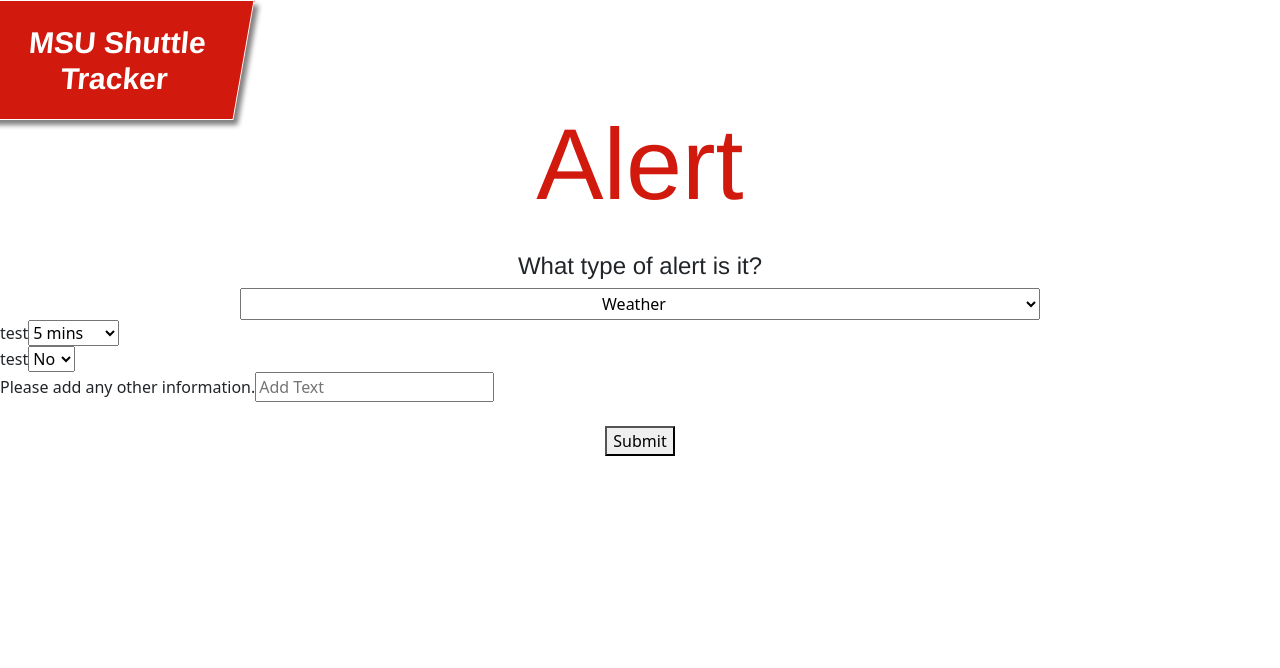
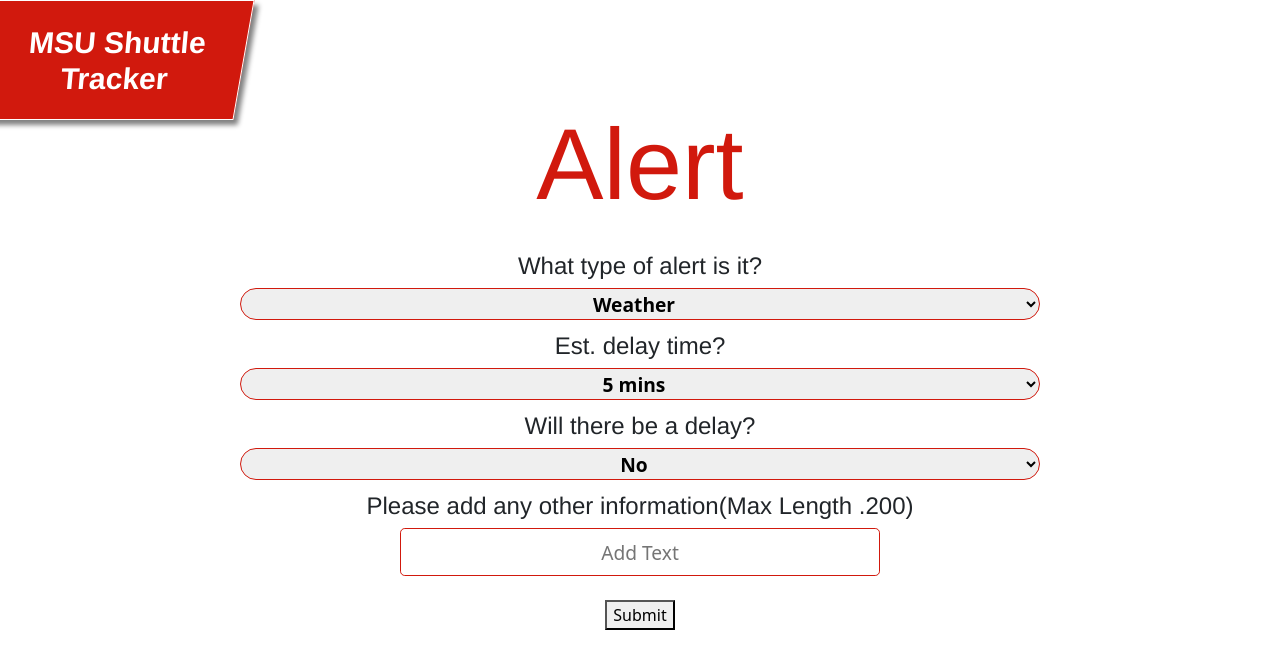
Before and after one commit to KauMah/ShuttleTracker, a React (Vite) app in the folder client/: page /create in a window 1280 px wide. Shown: the top 668 px of the page. Built offline with nearby package versions, Linux system fonts and the light colour scheme.

Commit message:
styling 90% done

```diff
--- a/client/src/components/createAlert/alertForm.tsx
+++ b/client/src/components/createAlert/alertForm.tsx
@@ -1,3 +1,4 @@
+import { $msured, $salmon } from '../../assets/colors';
 import { Field, Form, Formik } from 'formik';
 
 import { css } from '@emotion/react';
@@ -19,14 +20,29 @@ const styles = {
   text: css({
     fontSize: '1.5rem',
     fontFamily: 'Helvetica',
+    fontWeight: 500,
     position: 'absolute',
     marginTop: '-2.5rem',
   }),
   dropDown: css({
     height: '2rem',
     width: '50rem',
+    fontWeight: 700,
+    fontSize: '1.2rem',
+    borderRadius: '100px',
+    border: '1px solid #D1190D',
     display: 'flex',
     alignContent: 'center',
+    textAlignLast: 'center',
+  }),
+  textBox: css({
+    height: '3rem',
+    width: '30rem',
+    fontSize: '1.2rem',
+    padding: '0.5rem',
+    borderRadius: '0.3rem',
+    border: '1px solid #D1190D',
+    // alignContent: 'center',
     textAlignLast: 'center',
   }),
 };
@@ -43,7 +59,7 @@ const AlertForm = () => {
       <Formik initialValues={Values} onSubmit={handleSubmit}>
         {({ isSubmitting }) => (
           <Form>
-            <div style={{ position: 'relative' }} className="d-flex justify-content-center form-group">
+            <div style={{ position: 'relative' }} className="d-flex justify-content-center">
               <label htmlFor="alertType" css={styles.text}>
                 What type of alert is it?
               </label>
@@ -53,25 +69,38 @@ const AlertForm = () => {
                 <option value="Other">Other</option>
               </Field>
             </div>
-            <div>
-              <label htmlFor="delay">test</label>
-              <Field component="select" name="delay" id="delay">
+            <div style={{ position: 'relative', marginTop: '3rem' }} className="d-flex justify-content-center">
+              <label htmlFor="alertType" css={styles.text}>
+                Est. delay time?
+              </label>
+              <Field component="select" name="delay" id="delay" css={styles.dropDown}>
                 <option value="5">5 mins</option>
                 <option value="10">10 mins</option>
                 <option value="15">15 mins</option>
                 <option value="30+">30+ mins</option>
               </Field>
             </div>
-            <div>
-              <label htmlFor="canceled">test</label>
-              <Field component="select" name="canceled" id="canceled">
+            <div style={{ position: 'relative', marginTop: '3rem' }} className="d-flex justify-content-center">
+              <label htmlFor="alertType" css={styles.text}>
+                Will there be a delay?
+              </label>
+              <Field component="select" name="canceled" id="canceled" css={styles.dropDown}>
                 <option value="no">No</option>
                 <option value="yes">Yes</option>
               </Field>
             </div>
-            <div>
-              <label htmlFor="addText">Please add any other information.</label>
-              <Field type="text" name="addText" id="addText" placeholder="Add Text" />
+            <div style={{ position: 'relative', marginTop: '3rem' }} className="d-flex justify-content-center">
+              <label htmlFor="addText" css={styles.text}>
+                Please add any other information(Max Length .200)
+              </label>
+              <Field
+                type="text"
+                name="addText"
+                id="addText"
+                placeholder="Add Text"
+                css={styles.textBox}
+                maxLength={100}
+              />
             </div>
             <div style={{ textAlign: 'center', marginTop: '3vh' }}>
               <button type="submit" disabled={isSubmitting}>
```
